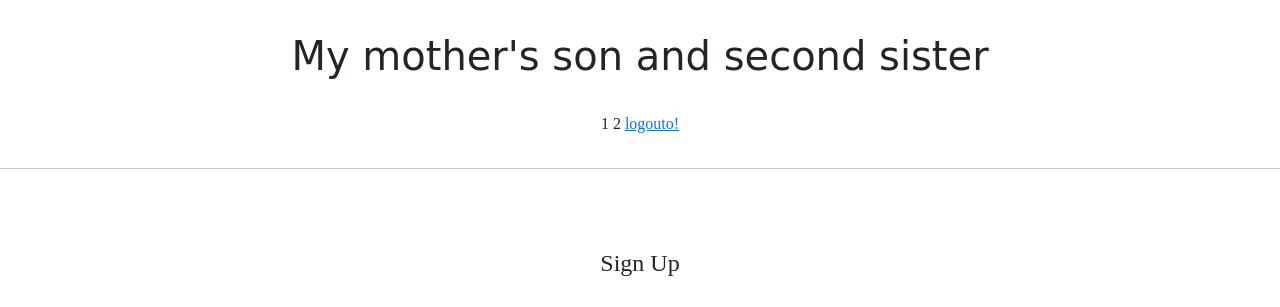
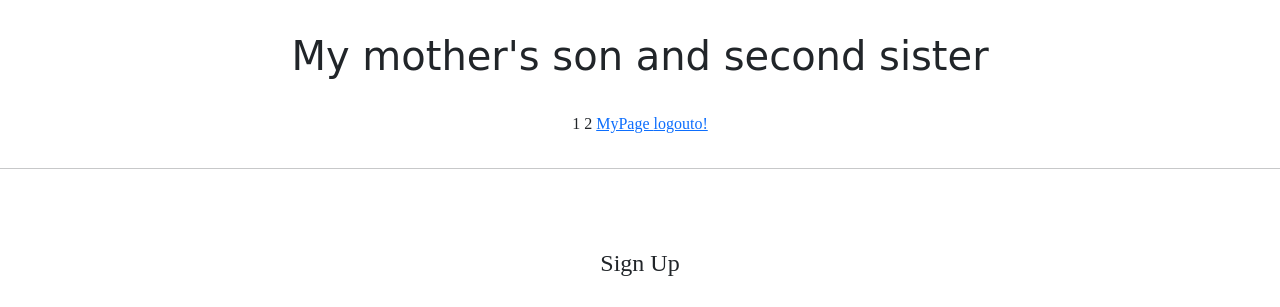
Before and after one commit to inrainy/gis_web_application2, a Django app: page /accounts/create/ in a window 1280 px wide. Shown: the top 307 px of the page. Run offline with Django 3.2, Linux system fonts and the light colour scheme; the visitor is signed in with stand-in values (Sample User, id 1); parts of the project's set-up code (start-up, migrations or seed data) failed here and were passed over; some libraries are stand-ins or nearby versions; some web fonts are replaced.

Commit message:
7.20.webapplication2.8

```diff
--- a/templates/header.html
+++ b/templates/header.html
@@ -18,6 +18,11 @@
         </span>
         {% else %}
         <span>
+            <a href="{% url 'accountapp:detail' pk=user.pk %}">
+                MyPage
+            </a>
+        </span>
+        <span>
             <a href="{% url 'accountapp:logout' %}">
                 logouto!
             </a>
```
